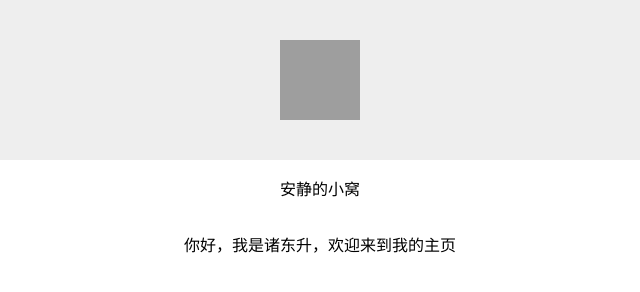
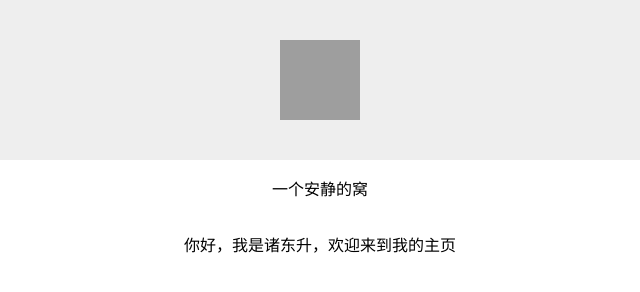
Before and after one commit to atchxj-sys/newworld, a plain HTML site: page index.html in a window 1280 px wide. Shown: the full height of the page, 320-960 px from the left. Drawn offline with Linux system fonts and the light colour scheme; grey boxes are pictures that could not be loaded.

Commit message:
Update index.html

```diff
--- a/index.html
+++ b/index.html
@@ -20,7 +20,7 @@
     ">
         <img src="image.jpg" alt="scene" width="80" height="80">
     </touxiang>
-    <p>安静的小窝</p>
+    <p>一个安静的窝</p>
     <p>你好，我是诸东升，欢迎来到我的主页</p>
 
 
```
